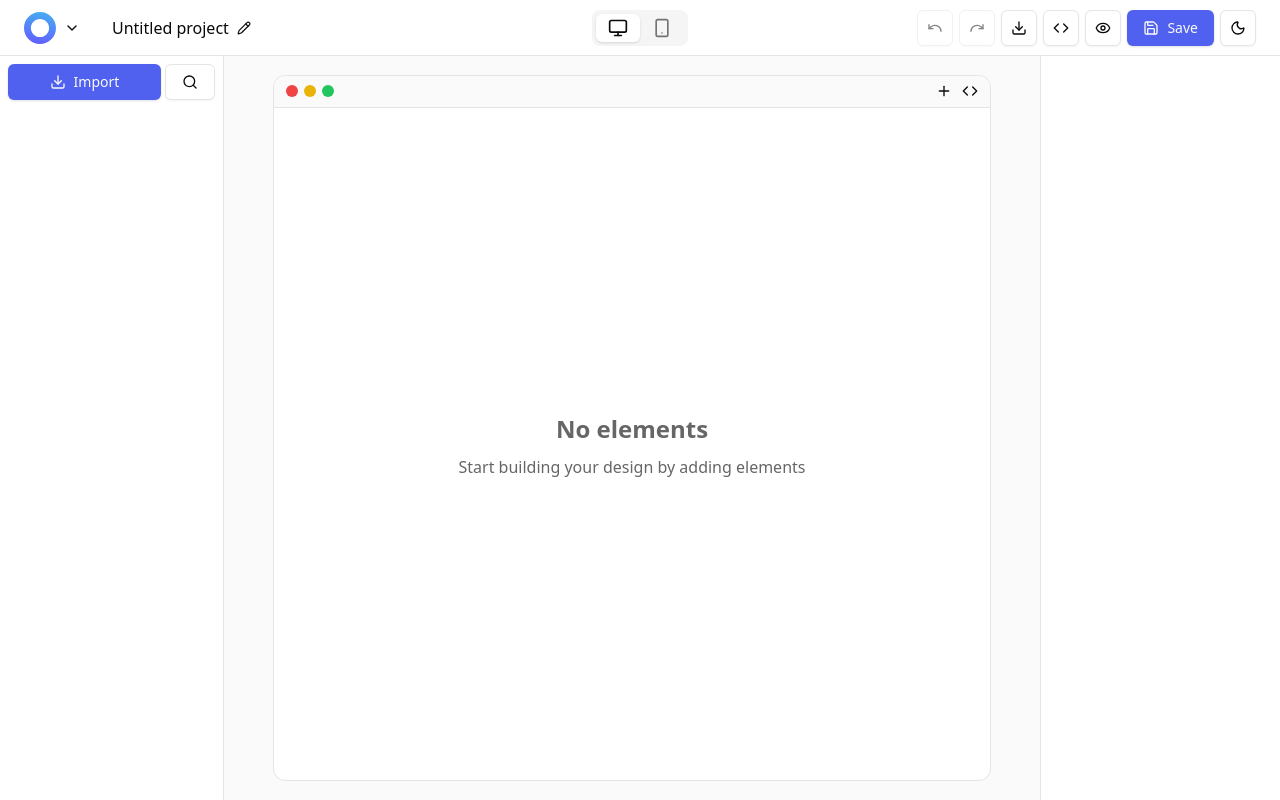
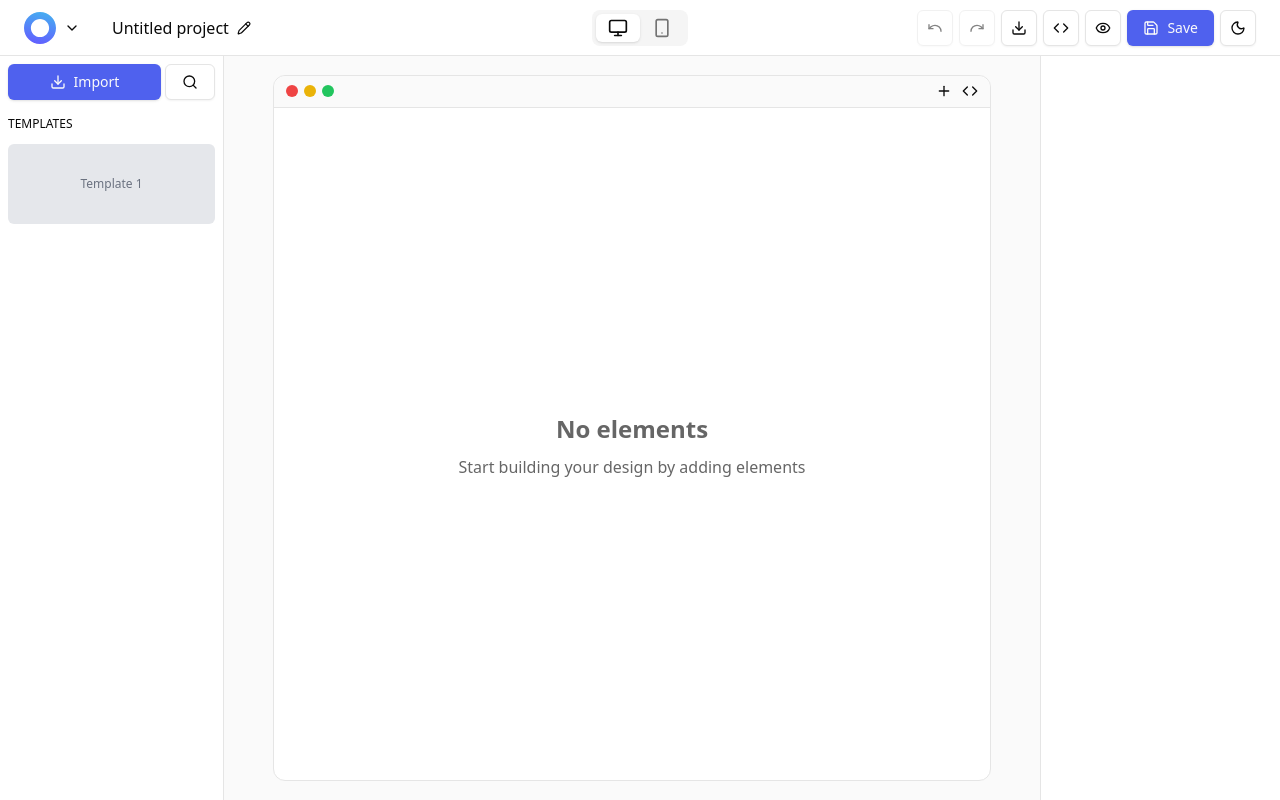
Before and after one commit to windbase/windbase, a Next.js app in the folder apps/web/: page / in a window 1280 px wide. Built offline with nearby package versions, Linux system fonts and the light colour scheme.

Commit message:
feat: add template selection functionality to DefaultSidebar for improved user experience in template management

```diff
--- a/apps/web/src/components/ui-navigation/default-sidebar.tsx
+++ b/apps/web/src/components/ui-navigation/default-sidebar.tsx
@@ -1,9 +1,13 @@
 import { Download, Search } from 'lucide-react';
 import { Button } from '@/components/ui/button';
+import { templates } from '@/lib/templates';
+import { useBuilder } from '@/store/builder';
 
 function DefaultSidebar() {
+	const { loadTemplate } = useBuilder();
+
 	return (
-		<div>
+		<>
 			<div className="p-2 flex items-center gap-1">
 				<Button className="w-full">
 					<Download /> Import
@@ -12,7 +16,27 @@ function DefaultSidebar() {
 					<Search />
 				</Button>
 			</div>
-		</div>
+
+			<div className="p-2">
+				<h2 className="text-xs uppercase font-medium">Templates</h2>
+				<div className="flex flex-col gap-1 mt-3">
+					{templates.map((template) => (
+						<button
+							key={template.id}
+							type="button"
+							className="cursor-pointer w-full"
+							onClick={() => {
+								loadTemplate(template.elements);
+							}}
+						>
+							<div className="w-full flex items-center justify-center h-20 bg-gray-200 rounded-md">
+								<p className="text-xs text-gray-500">{template.name}</p>
+							</div>
+						</button>
+					))}
+				</div>
+			</div>
+		</>
 	);
 }
 
--- a/apps/web/src/store/builder.ts
+++ b/apps/web/src/store/builder.ts
@@ -6,6 +6,7 @@ type AttributeInput = {
 	type: 'text' | 'select';
 	label?: string;
 	options?: string[];
+	value?: string;
 };
 
 export interface BuilderElement {
```
